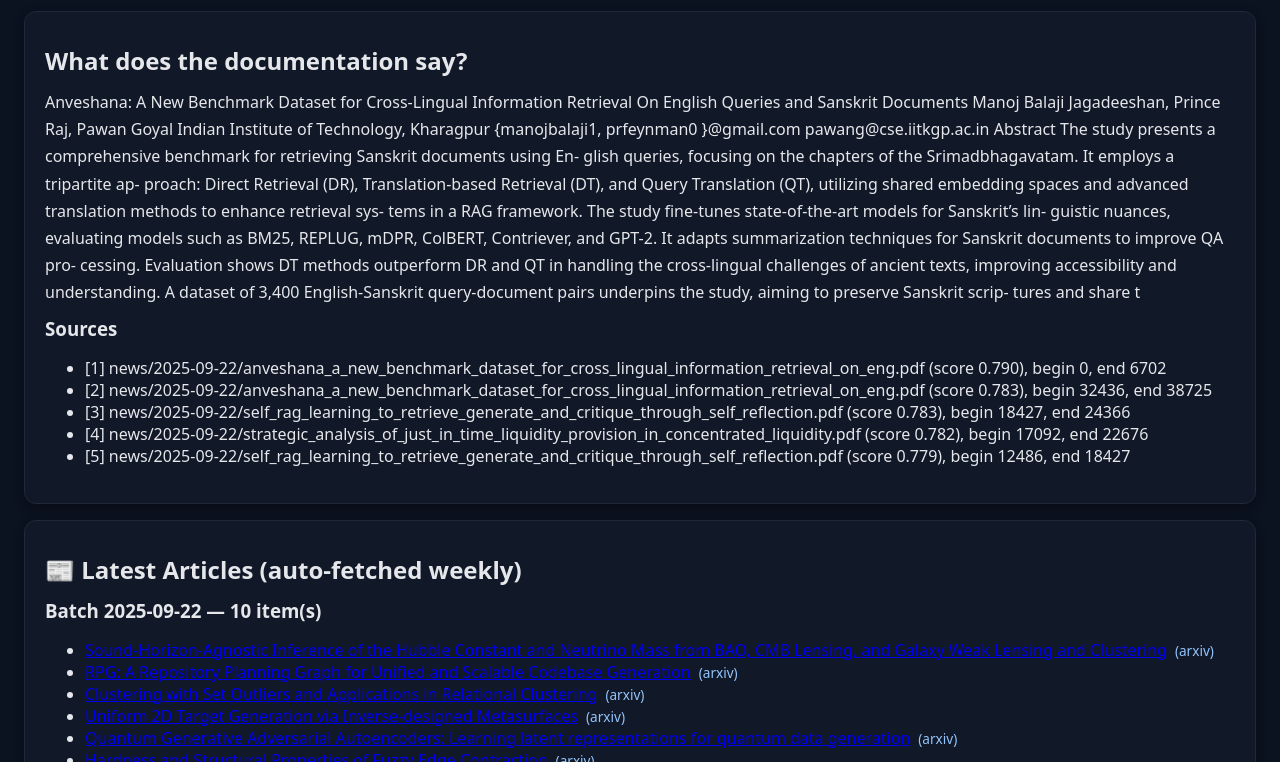
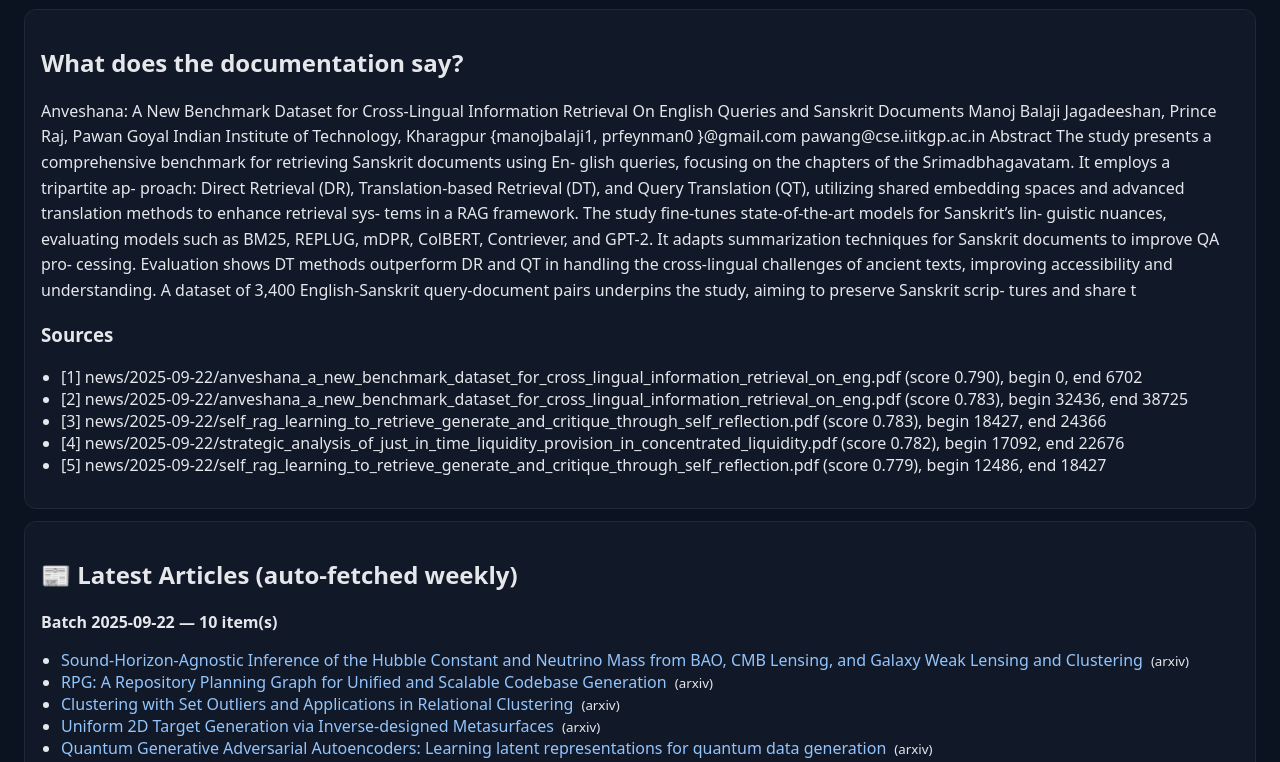
Before and after one commit to Jgraf30/Retrieval-Augmented-Generation-RAG-, a plain HTML site: page index.html in a window 1280 px wide. Shown: the part 111-873 px from the top of the page. Drawn offline with Linux system fonts and the light colour scheme.

Commit message:
Update style.css

```diff
--- a/style.css
+++ b/style.css
@@ -1,81 +1,15 @@
-:root {
-  --bg-color: #0b1220;
-  --text-color: #e5e7eb;
-  --card-bg: #111827;
-  --card-border: #1f2937;
-  --small-text: #93c5fd;
-  --hover-shadow: rgba(0, 0, 0, 0.3);
-  --hover-shadow-strong: rgba(0, 0, 0, 0.4);
-}
-
-body.light {
-  --bg-color: #f9fafb;
-  --text-color: #1f2937;
-  --card-bg: #ffffff;
-  --card-border: #e5e7eb;
-  --small-text: #2563eb;
-  --hover-shadow: rgba(100, 100, 100, 0.1);
-  --hover-shadow-strong: rgba(100, 100, 100, 0.2);
-}
-
-body {
-  font-family: system-ui, -apple-system, Segoe UI, Roboto, Ubuntu, Arial, sans-serif;
-  margin: 24px;
-  background: var(--bg-color);
-  color: var(--text-color);
-  transition: background 0.3s ease, color 0.3s ease;
-}
-
-h1, h2, h3 {
-  margin: 0.5em 0;
-  font-weight: 600;
-}
-
-.card {
-  background: var(--card-bg);
-  border: 1px solid var(--card-border);
-  border-radius: 12px;
-  padding: 20px;
-  margin: 16px 0;
-  box-shadow: 0 4px 12px var(--hover-shadow);
-  transition: transform 0.2s ease, box-shadow 0.3s ease, background 0.3s ease;
-}
-
-.card:hover {
-  transform: translateY(-4px);
-  box-shadow: 0 6px 18px var(--hover-shadow-strong);
-}
-
-.answer {
-  white-space: pre-wrap;
-  line-height: 1.7;
-}
-
-small {
-  color: var(--small-text);
-  font-size: 0.85rem;
-}
-
-/* Toggle button styling */
-.theme-toggle {
-  position: fixed;
-  top: 20px;
-  right: 20px;
-  background: transparent;
-  border: none;
-  font-size: 1.5rem;
-  cursor: pointer;
-  z-index: 1000;
-  transition: transform 0.2s;
-}
-
-.theme-toggle:hover {
-  transform: rotate(20deg);
-}
-
-/* Responsive */
-@media (max-width: 600px) {
-  .card {
-    padding: 16px;
-  }
-}
+:root { --bg:#0b1220; --card:#111827; --border:#1f2937; --text:#e5e7eb; --muted:#93c5fd; }
+* { box-sizing: border-box; }
+body { margin:24px; font-family: system-ui,-apple-system,Segoe UI,Roboto,Ubuntu,Arial; background:var(--bg); color:var(--text); }
+header h1 { margin:.2em 0 6px; }
+.toolbar { display:flex; gap:10px; align-items:center; flex-wrap:wrap; margin-bottom:12px; }
+.toolbar small { color:var(--muted); }
+select, button { background:#0f172a; color:var(--text); border:1px solid var(--border); border-radius:8px; padding:8px; }
+button { cursor:pointer; }
+.card { background:var(--card); border:1px solid var(--border); border-radius:12px; padding:16px; margin:12px 0; }
+.answer { white-space:pre-wrap; line-height:1.6; }
+ul { padding-left: 20px; }
+a { color: var(--muted); text-decoration: none; }
+a:hover { text-decoration: underline; }
+.news-batch { margin-top: 8px; }
+.news-batch h3 { margin: 6px 0; font-size: 1rem; }
```
